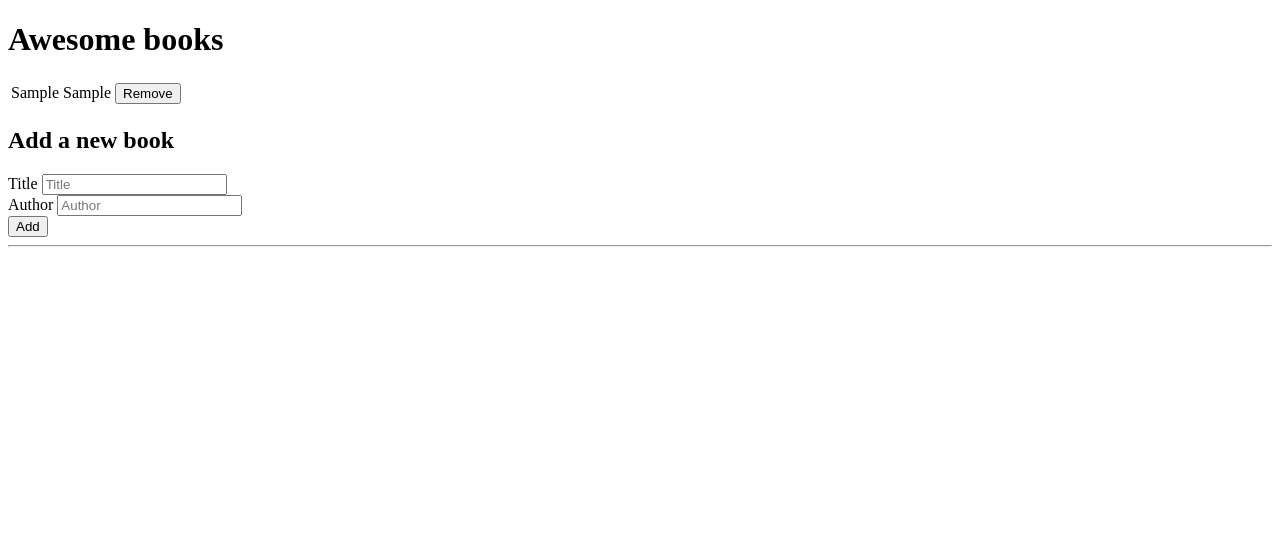
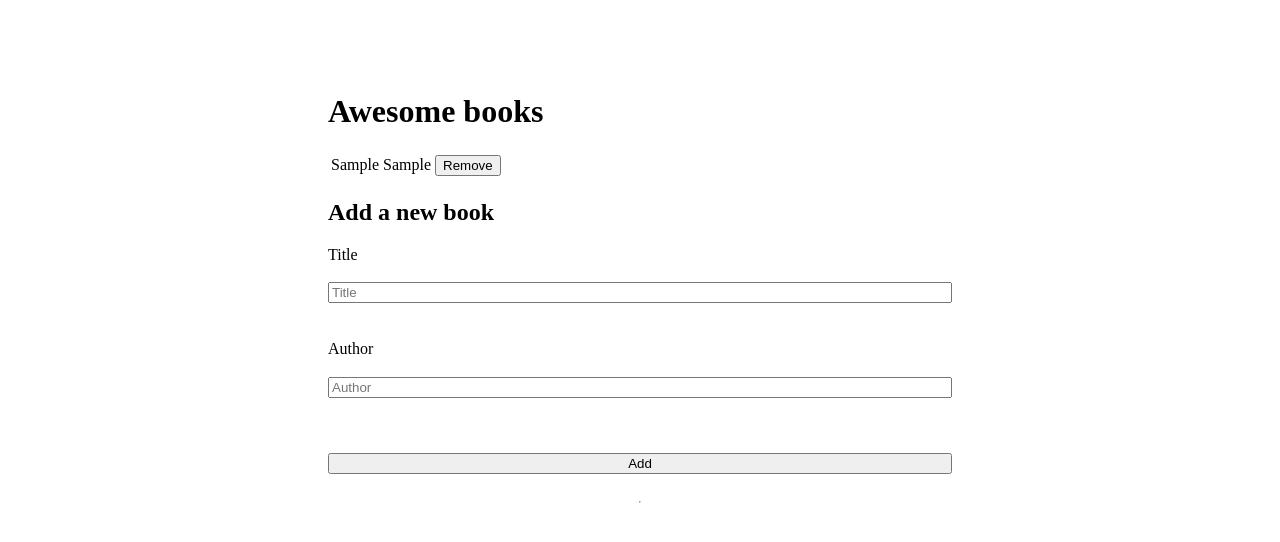
Before and after one commit to bill7pearl/books-js, a website: page index.html in a window 1280 px wide. Both pictures are taken after typing "Sample", "Sample" into the empty fields and a click on the input "Add". Drawn offline with Linux system fonts and the light colour scheme.

Commit message:
Finish JS functionalities

```diff
--- a/app.js
+++ b/app.js
@@ -1,23 +1,15 @@
+
 class Book {
   constructor(title, author, id){
+   this.id = id;
    this.title = title;
    this.author = author;
-   this.id = id;
-
   }
 }
-class Library{
+class Library {
 
    static display() {
-      let books;
-      if(localStorage.getItem('books')) {
-
-          books = JSON.parse(localStorage.getItem('books'))
-      } else {
-          books = []
-      }
-
-
+       const books = BooksLocalStorage.getBookStorage();
        books.forEach((book) => Library.addBook(book));
 
    }
@@ -25,13 +17,12 @@ class Library{
    static addBook(book) {
        const list = document.querySelector('#bookList');
 
-       const container = document.createElement('table');
+       const container = document.createElement('tr');
        container.innerHTML = `
-       <tr>
            <td>${book.title}</td>
            <td>${book.author}</td>
+           <td id="hide">${book.id}</td>
            <td><button class="delete">Remove</button></td>
-       </tr>
        `;
 
        list.appendChild(container);
@@ -60,7 +51,7 @@ class BooksLocalStorage {
        if(localStorage.getItem('books') === null){
            books = [];
        }
-       else{
+       else {
            books = JSON.parse(localStorage.getItem('books'));
        }
        return books;
@@ -88,14 +79,18 @@ class BooksLocalStorage {
 //Display books
 document.addEventListener('DOMContentLoaded', Library.display);
 
+
 // add a book
 document.querySelector('.book-form').addEventListener('submit',(e) => {
    e.preventDefault();
 
    const title = document.querySelector('#title').value;
    const author = document.querySelector('#author').value;
+   const generateId = () => Date.now().toString(36) + Math.random().toString(36).substring(2);
 
-   const book = new Book(title, author);
+
+
+   const book = new Book(title, author, generateId());
 
    Library.addBook(book);
    BooksLocalStorage.addBookStorage(book);
@@ -107,5 +102,5 @@ document.querySelector('.book-form').addEventListener('submit',(e) => {
 // remove a book
 document.querySelector('#bookList').addEventListener('click', (e) => {
    Library.delete(e.target)
-   //BooksLocalStorage.removeBookStorage(e.target.parentElement.previousElementSibling.textContent);
+   BooksLocalStorage.removeBookStorage(e.target.parentElement.previousElementSibling.textContent);
 });
--- a/index.html
+++ b/index.html
@@ -4,6 +4,7 @@
     <meta charset="UTF-8">
     <meta http-equiv="X-UA-Compatible" content="IE=edge">
     <meta name="viewport" content="width=device-width, initial-scale=1.0">
+    <link rel="stylesheet" href="styles.css">
     <title>Awesome books</title>
 </head>
 <body>
@@ -11,8 +12,10 @@
         <h1>
             Awesome books
         </h1>
+        <table>
+            <tbody id="bookList"></tbody>
+        </table>
 
-        <section id="bookList"></section>
 
         <form class="book-form">
             <h2>Add a new book</h2>
--- a/styles.css
+++ b/styles.css
@@ -14,3 +14,7 @@ form input {
 form button {
   width: 35%;
 }
+
+#hide {
+  display: none;
+}
```
